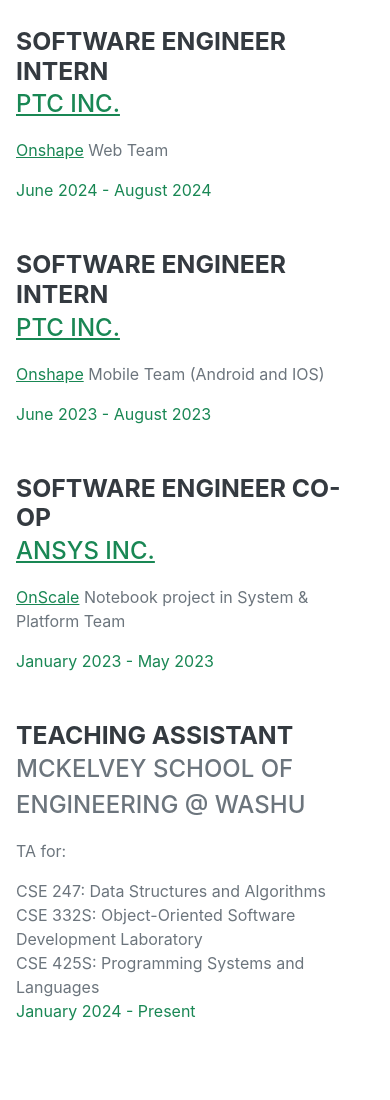
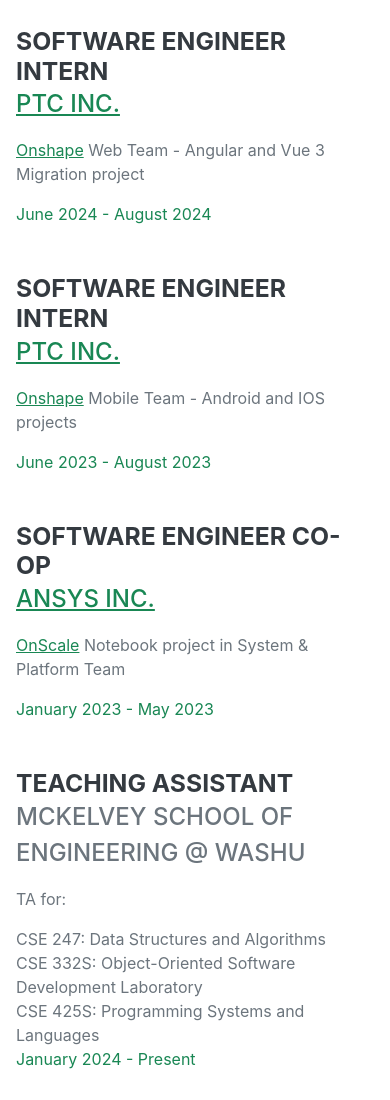
Before and after one commit to joshhn/joshhn.github.io, a plain HTML site: page index.html in a window 390 px wide. Shown: the part 860-1960 px from the top of the page. Drawn offline with nearby package versions, Linux system fonts and the light colour scheme; a web font is replaced by a local one.

Commit message:
update info

```diff
--- a/index.html
+++ b/index.html
@@ -5,7 +5,7 @@
         <meta name="viewport" content="width=device-width, initial-scale=1, shrink-to-fit=no" />
         <meta name="description" content="" />
         <meta name="author" content="" />
-        <title>Josh Huynh</title>
+        <title>Josh Huynh | SWE</title>
         <link rel="icon" type="image/x-icon" href="assets/img/favicon.ico" />
         <!-- Font Awesome icons (free version)-->
         <script src="https://use.fontawesome.com/releases/v6.3.0/js/all.js" crossorigin="anonymous"></script>
@@ -46,7 +46,7 @@
                         Computer Science student @ WashU |
                         <a href="mailto:duy.huynhngoc.05@gmail.com">duy.huynhngoc.05@gmail.com</a>
                     </div>
-                    <p class="lead mb-5">I have experience in building software and enjoy discussing and learning about programming languages, operating systems, and databases. Currently, I am deepening my knowledge in AI and machine learning, with a particular focus on generative AI.</p>
+                    <p class="lead mb-5">I have experience in building software (Web and Mobile) and enjoy chatting about programming languages, operating systems, and databases. Currently, I am deepening my knowledge in AI and machine learning, with a particular focus on generative AI.</p>
                     <div class="social-icons">
                         <a class="social-icon" href="https://www.linkedin.com/in/joshhn/" target="_blank"><i class="fab fa-linkedin-in"></i></a>
                         <a class="social-icon" href="https://github.com/joshhn/" target="_blank"><i class="fab fa-github"></i></a>
@@ -64,7 +64,7 @@
                             <div class="subheading mb-3"><a href="https://www.ptc.com/" target="_blank">PTC Inc.</a></div>
                             <p>
                                 <a href="https://www.onshape.com/en/" target="_blank">Onshape</a>
-                                Web Team
+                                Web Team - Angular and Vue 3 Migration project
                             </p>
                         </div>
                         <div class="flex-shrink-0"><span class="text-primary">June 2024 - August 2024</span></div>
@@ -75,7 +75,7 @@
                             <div class="subheading mb-3"><a href="https://www.ptc.com/" target="_blank">PTC Inc.</a></div>
                             <p>
                                 <a href="https://www.onshape.com/en/" target="_blank">Onshape</a>
-                                Mobile Team (Android and IOS)
+                                Mobile Team - Android and IOS projects
                             </p>
                         </div>
                         <div class="flex-shrink-0"><span class="text-primary">June 2023 - August 2023</span></div>
@@ -97,9 +97,9 @@
                             <div class="subheading mb-3">McKelvey School of Engineering @ WashU</div>
                             <p>TA for:</p>
                             <ul class="list-inline list-social-icons mb-0">
-                                <li class="list-inline-item">CSE 247: Data Structures and Algorithms</li>
-                                <li class="list-inline-item">CSE 332S: Object-Oriented Software Development Laboratory</li>
-                                <li class="list-inline-item">CSE 425S: Programming Systems and Languages</li>
+                                <li>CSE 247: Data Structures and Algorithms</li>
+                                <li>CSE 332S: Object-Oriented Software Development Laboratory</li>
+                                <li>CSE 425S: Programming Systems and Languages</li>
                             </ul>
                         </div>
                         <div class="flex-shrink-0"><span class="text-primary">January 2024 - Present</span></div>
```
Also changed, not shown: assets/img/favicon.ico.
